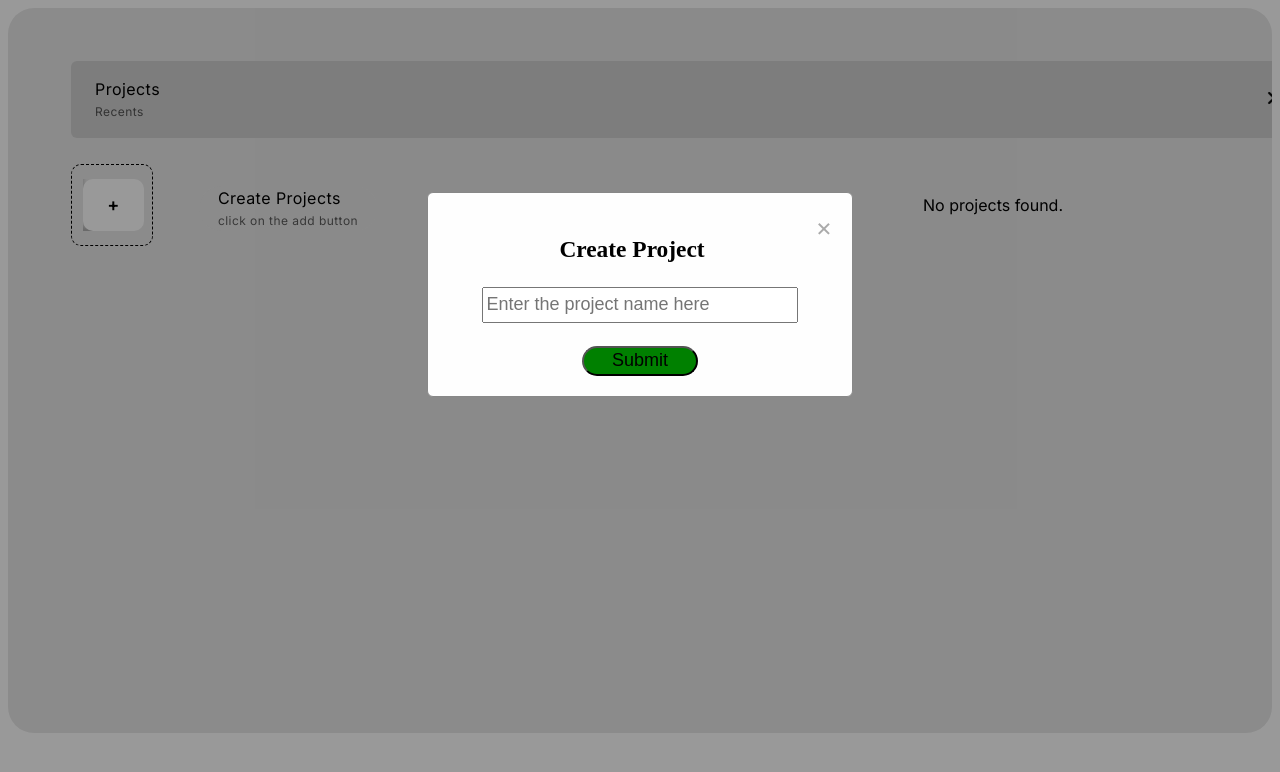
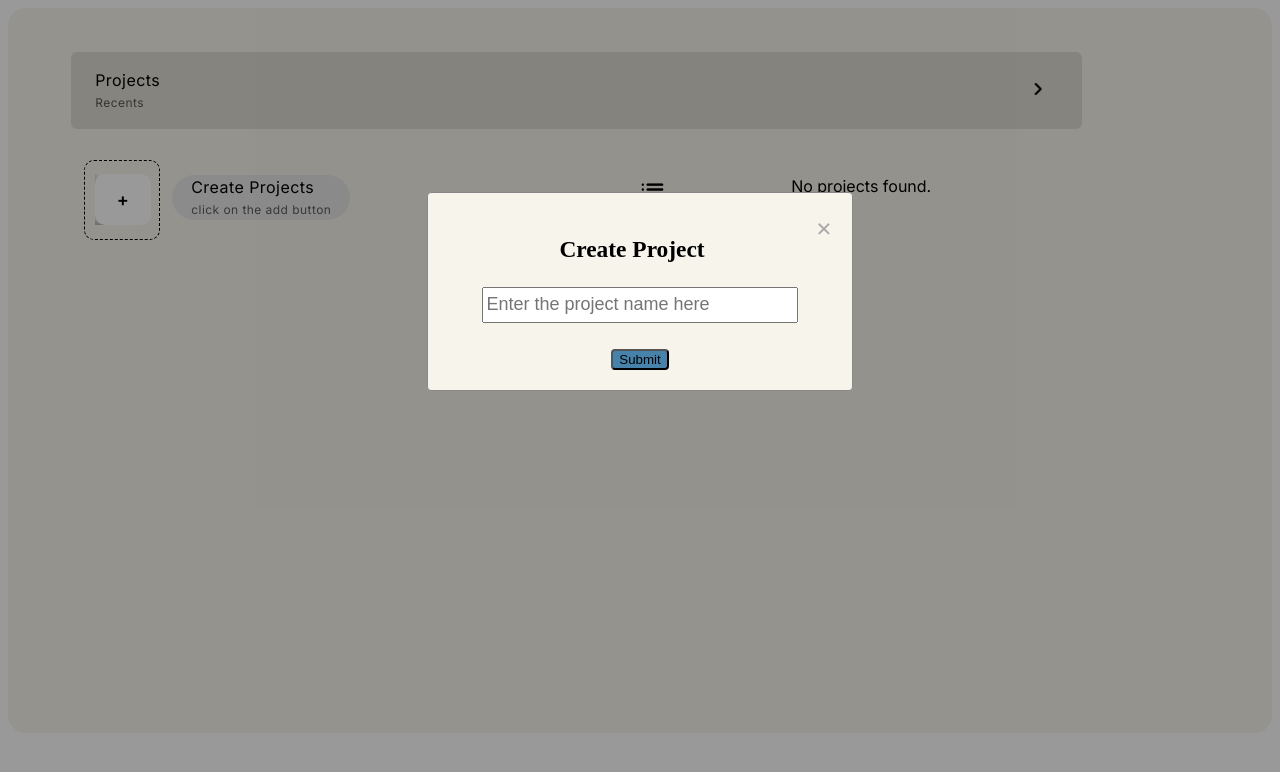
Before and after one commit to Gritbytelabsexperiments/sceduleplanning1.io, a website built with Parcel: page index.html in a window 1280 px wide. Both pictures are taken after a click on the element "Create Projects". Built offline with nearby package versions, Linux system fonts and the light colour scheme.

Commit message:
Update index.css

```diff
--- a/index.css
+++ b/index.css
@@ -26,8 +26,8 @@
   flex-shrink: 0;
   align-items: center;
   justify-content: center;
-  padding: 12px 24px;
-  gap: 8px;
+  padding: 35% 65%;
+  gap: 0.5%;
 }
 .buttonbutton {
   position: absolute;
@@ -41,13 +41,13 @@
 }
 .buttonbutton-wrapper {
   position: absolute;
-  top: 156px;
-  left: 63px;
+  top: 21%;
+  left: 6%;
   border-radius: 10px;
   border: 1px dashed #000;
   box-sizing: border-box;
-  width: 82px;
-  height: 82px;
+  width: 6%;
+  height: 11%;
   overflow: hidden;
   font-size: 18px;
   cursor: pointer;
@@ -75,10 +75,10 @@
 }
 .icon-list {
   position: absolute;
-  top: 184px;
-  left: 750px;
-  width: 26px;
-  height: 26px;
+  top: 23%;
+  left: 50%;
+  width: 2%;
+  height: 4%;
   object-fit: cover;
 }
 .list-item-title,
@@ -141,10 +141,10 @@
 }
 .listitemarrow {
   position: absolute;
-  top: 53px;
-  left: 63px;
+  top: 6%;
+  left: 5%;
   background-color: rgba(0, 0, 0, 0.1);
-  width: 1245px;
+  width: 80%;
   overflow: hidden;
   align-items: flex-start;
   justify-content: flex-start;
@@ -184,9 +184,9 @@
   justify-content: flex-start;
   max-height: 550px; /* Set a maximum height to enable scrolling */
   overflow: auto;
-  top: 171px;
-  left: 810px;
-  width: 350px;/* Add padding for spacing between projects */
+  top: 21%;
+  left: 55%;
+  width: 25%;/* Add padding for spacing between projects */
   margin-top: 0;
 
 
@@ -198,7 +198,7 @@
   align-items: top;
   border-radius: 6px;
   background-color: #d0d0d0;
-  width: 300px;
+  width: 90%;
   padding: 10px; /* Add padding for spacing between projects */
   margin-bottom: 10px; /* Adjust as needed for spacing between projects */
   text-align: center;
@@ -236,8 +236,8 @@
 
 .frame-container {
   position: absolute; /* Keep it absolute if you want it positioned separately */
-  top: 178px;
-  left: 191px;
+  top: 23%;
+  left: 13%;
   width: 178px;
   text-align: left;
   background-color: #e7e7e7;
@@ -245,8 +245,8 @@
 }
 .frame-parent {
   position: relative;
-  border-radius: 26px;
-  background-color: #e7e7e7;
+  border-radius: 18px;
+  background-color: #F6F4EB;
   width: 100%;
   height: 725px;
   overflow: hidden;
@@ -271,14 +271,14 @@
 
 /* Modal Content/Box */
 .modal-content {
-  background-color: #fefefe;
+  background-color: #F6F4EB;
   margin: 15% auto; /* 15% from the top and centered */
   padding: 20px;
   border: 1px solid #888;
   width: 30%; /* Could be more or less, depending on screen size */
   text-align: center;
   font-size: 20px;
-  border-radius: 6px;
+  border-radius: 4px;
 }
 
 /* The Close Button */
@@ -293,7 +293,7 @@
   height: 30px;
   font-size: 18px;
 }
-.submitProjectName{
+.ProjectName{
   background-color: green;
   cursor: pointer;
   width: 30%;
@@ -308,3 +308,7 @@
   text-decoration: none;
   cursor: pointer;
 }
+.submitProjectName{
+  background-color: #4682A9;
+  border-radius: 4px;
+}
```
